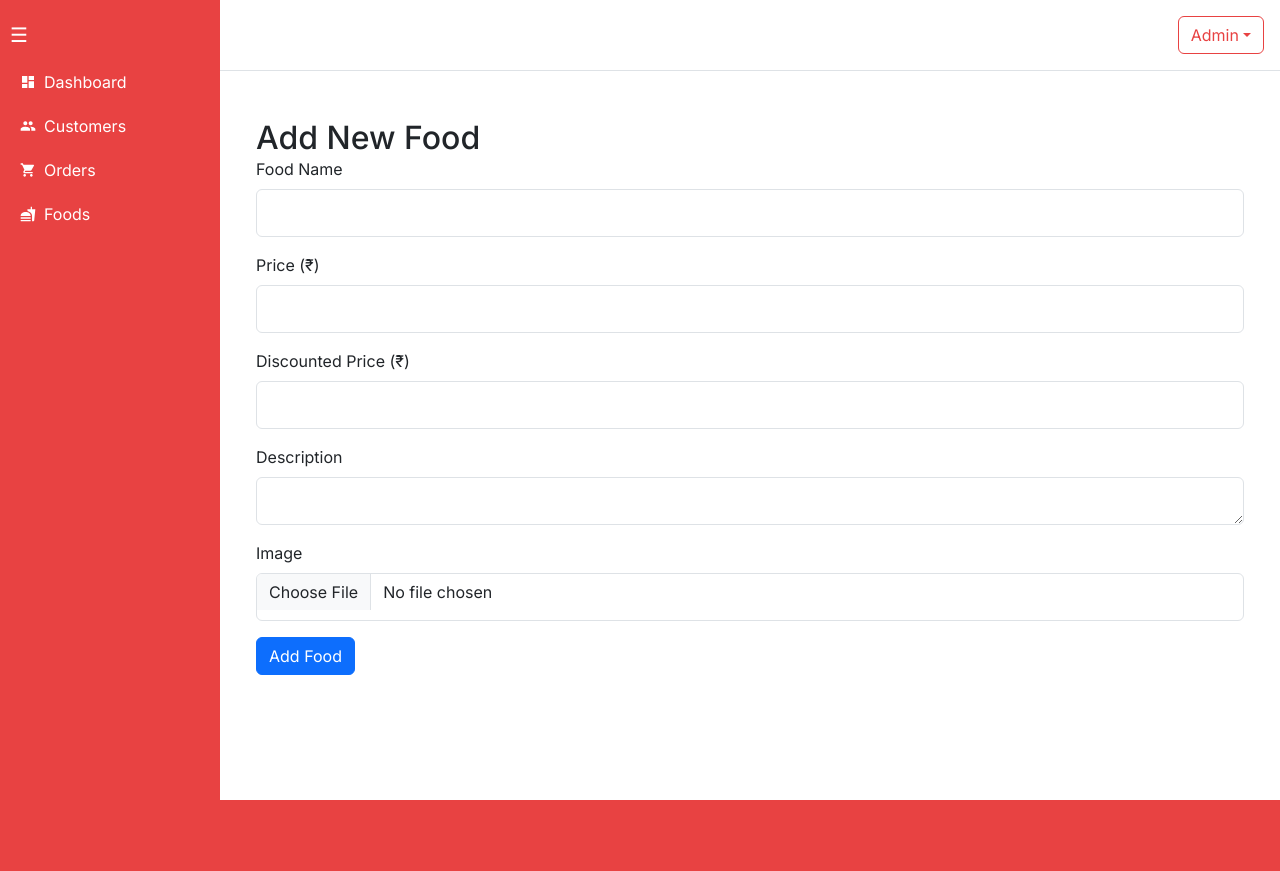
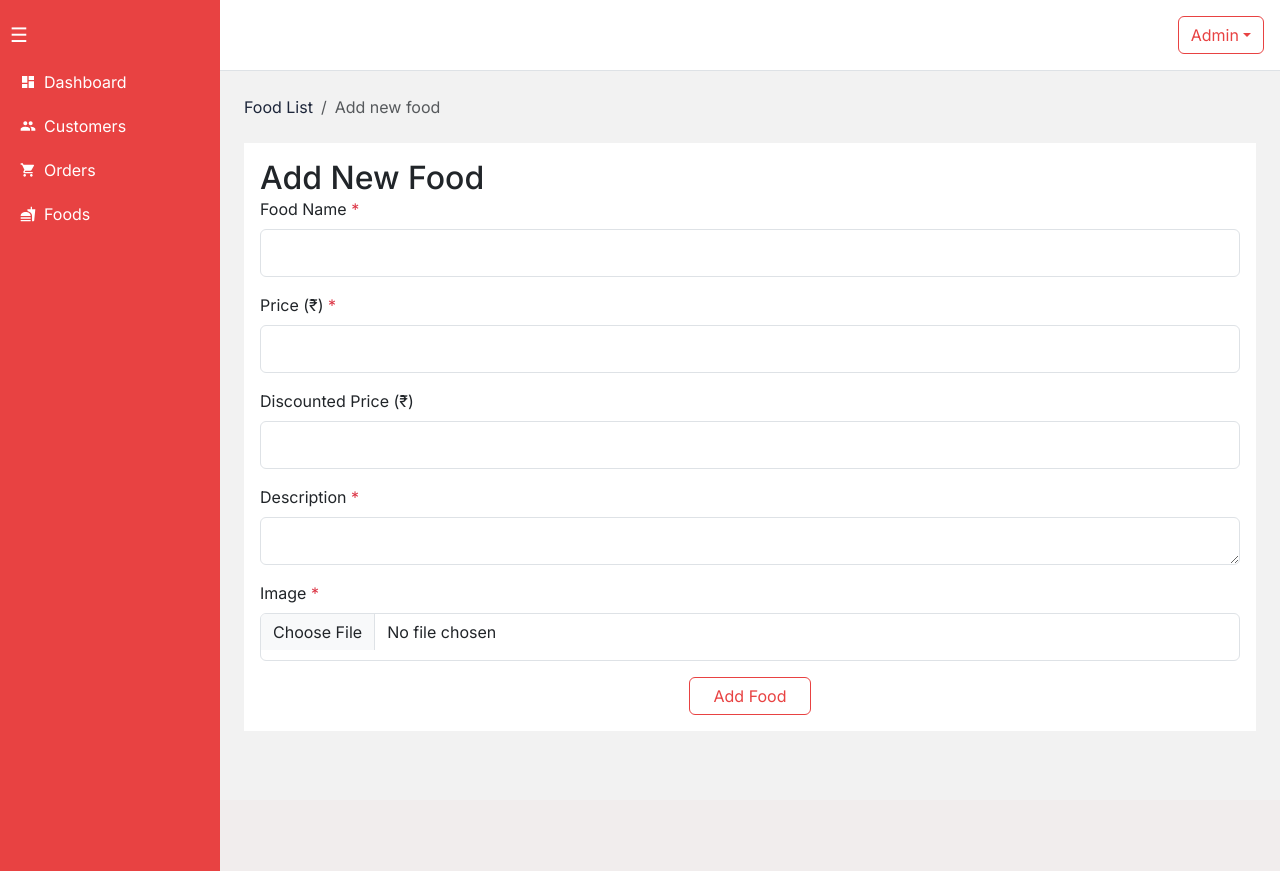
Before and after one commit to Dipakpathak164/food-app-react, a React (Vite) app in the folder food-app-frontend/: page /admin/add-food-items in a window 1280 px wide. Before the commit the page ends 800 px from the top, so only its background shows below. Built offline with nearby package versions, Linux system fonts and the light colour scheme.

Commit message:
add food worked

```diff
--- a/food-app-frontend/src/admin/Admin.css
+++ b/food-app-frontend/src/admin/Admin.css
@@ -68,3 +68,19 @@
     color: var(--blue-dark-primary);
     text-decoration: none;
   }
+  .btnDelete svg{
+    fill: var(--main-color-red) !important;
+    font-size: 22px;
+  }
+
+  .btnEdit svg{
+    fill: green !important;
+    font-size: 22px;
+  }
+  .outer_div{
+    background-color: #f2f2f2f8;
+    height: 100%;
+  }
+  .inner_div{
+    background-color: #fff;
+  }
--- a/food-app-frontend/src/admin/AdminLayout.jsx
+++ b/food-app-frontend/src/admin/AdminLayout.jsx
@@ -1,7 +1,7 @@
-// src/admin/AdminLayout.jsx
 import { Outlet, useNavigate } from 'react-router-dom';
 import Sidebar from './components/Sidebar';
 import { useAuth } from '../context/AuthContext';
+import { Toaster } from 'react-hot-toast'; // ✅ Import
 
 const AdminLayout = () => {
   const { user, logout } = useAuth();
@@ -27,7 +27,10 @@ const AdminLayout = () => {
           </div>
         </div>
 
-        <div className="p-4">
+        {/* ✅ Add Toaster Here */}
+        <Toaster position="top-right" toastOptions={{ duration: 3000 }} />
+
+        <div className="p-4 outer_div">
           <Outlet />
         </div>
       </div>
--- a/food-app-frontend/src/admin/components/Breadcrumbs.jsx
+++ b/food-app-frontend/src/admin/components/Breadcrumbs.jsx
@@ -1,4 +1,3 @@
-// src/admin/components/Breadcrumbs.jsx
 import { useLocation, Link } from 'react-router-dom';
 
 const Breadcrumbs = () => {
@@ -8,32 +7,37 @@ const Breadcrumbs = () => {
     dashboard: 'Dashboard',
     orders: 'Orders',
     customers: 'Customers',
-    foods:'Food List',
+    foods: 'Food List',
+    'add-food-items': 'Add new food',
+    // Add more mappings as needed
   };
 
-  const pathnames = location.pathname
+  let pathnames = location.pathname
     .split('/')
     .filter((x) => x && x !== 'admin');
+
+  // ✅ Manually insert virtual parent for certain pages
+  if (pathnames.includes('add-food-items') && !pathnames.includes('foods')) {
+    pathnames = ['foods', ...pathnames];
+  }
+
+  const generateLink = (index) => `/admin/${pathnames.slice(0, index + 1).join('/')}`;
 
   return (
     <nav aria-label="breadcrumb" className="mb-3">
       <ol className="breadcrumb">
-        <li className="breadcrumb-item">
-          <Link to="/admin/dashboard">Dashboard</Link>
-        </li>
+        {pathnames.map((name, index) => {
+          const isLast = index === pathnames.length - 1;
+          const routeTo = generateLink(index);
+          const label = breadcrumbMap[name] || name.charAt(0).toUpperCase() + name.slice(1);
 
-        {pathnames.map((name, index) => {
-          const routeTo = `/admin/${pathnames.slice(0, index + 1).join('/')}`;
-          const label = breadcrumbMap[name] || name.charAt(0).toUpperCase() + name.slice(1);
-          const isLast = index === pathnames.length - 1;
-
-          return isLast ? (
-            <li key={name} className="breadcrumb-item active" aria-current="page">
-              {label}
-            </li>
-          ) : (
-            <li key={name} className="breadcrumb-item">
-              <Link to={routeTo}>{label}</Link>
+          return (
+            <li
+              key={name}
+              className={`breadcrumb-item ${isLast ? 'active' : ''}`}
+              aria-current={isLast ? 'page' : undefined}
+            >
+              {isLast ? label : <Link to={routeTo}>{label}</Link>}
             </li>
           );
         })}
--- a/food-app-frontend/src/admin/pages/AddFood.jsx
+++ b/food-app-frontend/src/admin/pages/AddFood.jsx
@@ -1,7 +1,11 @@
 import { useState } from 'react';
 import axios from 'axios';
+import { toast } from 'react-hot-toast';
+import { useNavigate } from 'react-router-dom';
+import Breadcrumbs from '../components/Breadcrumbs';
 
 const AddFood = () => {
+  const navigate = useNavigate();
   const [formData, setFormData] = useState({
     name: '',
     price: '',
@@ -68,24 +72,31 @@ const AddFood = () => {
         headers: { 'Content-Type': 'multipart/form-data' },
       });
 
-      console.log('✅ Food added:', res.data);
-      alert('Food added successfully!');
+      toast.success('Food added successfully!');
+      console.log('Food added:', res.data);
+
+      // Reset form
       setFormData({ name: '', price: '', discountedPrice: '', description: '', image: null });
       setPreview(null);
+
+      // 🔁 Redirect after short delay
+      setTimeout(() => navigate('/admin/foods'), 1000);
     } catch (error) {
-      console.error('❌ Error adding food:', error);
-      alert('Failed to add food');
+      console.error('Error adding food:', error);
+      toast.error('Failed to add food');
     } finally {
       setIsSubmitting(false);
     }
   };
 
   return (
-    <div className="container mt-4">
+    <>
+    <Breadcrumbs />
+    <div className="container mt-4 inner_div p-3">
       <h2>Add New Food</h2>
       <form onSubmit={handleSubmit} encType="multipart/form-data">
         <div className="mb-3">
-          <label className="form-label">Food Name</label>
+          <label className="form-label">Food Name <span className='text-danger'>*</span></label>
           <input
             type="text"
             name="name"
@@ -97,7 +108,7 @@ const AddFood = () => {
         </div>
 
         <div className="mb-3">
-          <label className="form-label">Price (₹)</label>
+          <label className="form-label">Price (₹) <span className='text-danger'>*</span></label>
           <input
             type="number"
             name="price"
@@ -121,7 +132,7 @@ const AddFood = () => {
         </div>
 
         <div className="mb-3">
-          <label className="form-label">Description</label>
+          <label className="form-label">Description <span className='text-danger'>*</span></label>
           <textarea
             name="description"
             className="form-control"
@@ -132,7 +143,7 @@ const AddFood = () => {
         </div>
 
         <div className="mb-3">
-          <label className="form-label">Image</label>
+          <label className="form-label">Image <span className='text-danger'>*</span></label>
           <input
             type="file"
             name="image"
@@ -149,11 +160,14 @@ const AddFood = () => {
           </div>
         )}
 
-        <button type="submit" className="btn btn-primary" disabled={isSubmitting}>
+        <div className="text-center">
+        <button type="submit" className="btn btn-outline-primary px-4" disabled={isSubmitting}>
           {isSubmitting ? 'Adding...' : 'Add Food'}
         </button>
+        </div>
       </form>
     </div>
+    </>
   );
 };
 
--- a/food-app-frontend/src/admin/pages/FoodLists.jsx
+++ b/food-app-frontend/src/admin/pages/FoodLists.jsx
@@ -1,10 +1,15 @@
 import React, { useEffect, useState } from 'react';
 import axios from 'axios';
-import Breadcrumbs from '../components/Breadcrumbs';
 import { Link } from 'react-router-dom';
+import { toast } from 'react-hot-toast';
+import ConfirmModal from '../../components/ConfirmModal';
+
+import { MdEdit, MdDelete } from 'react-icons/md';
 
 const FoodLists = () => {
     const [foods, setFoods] = useState([]);
+    const [showModal, setShowModal] = useState(false);
+    const [foodToDelete, setFoodToDelete] = useState(null);
 
     useEffect(() => {
         fetchFoods();
@@ -13,27 +18,48 @@ const FoodLists = () => {
     const fetchFoods = async () => {
         try {
             const res = await axios.get('http://localhost:5000/api/foods');
-      setFoods(res.data); // Make sure your backend sends an array of food objects
+            setFoods(res.data);
         } catch (error) {
-      console.error('❌ Error fetching foods:', error);
+            toast.error('❌ Failed to fetch foods');
         }
     };
 
-  const handleDelete = async (id) => {
-    if (!window.confirm('Are you sure you want to delete this food?')) return;
+    const confirmDelete = (id) => {
+        setFoodToDelete(id);
+        setShowModal(true);
+    };
+
+
+    const handleDelete = async () => {
+        if (!foodToDelete) return;
+
+        const toastId = toast.loading('Deleting food...');
 
         try {
-      await axios.delete(`http://localhost:5000/api/foods/${id}`);
-      setFoods((prev) => prev.filter((food) => food.id !== id));
-    } catch (error) {
-      console.error('❌ Error deleting food:', error);
+            const res = await axios.delete(`http://localhost:5000/api/foods/${foodToDelete}`);
+            console.log("🧾 Delete response:", res);
+
+            // Confirm the response and message
+            if (res?.status === 200 && res.data?.message) {
+                toast.success('Food deleted successfully', { id: toastId });
+            } else {
+                toast.success('Deleted (no message in response)', { id: toastId });
+            }
+
+            setFoods((prev) => prev.filter((f) => f.id !== foodToDelete));
+        } catch (err) {
+            console.error('Delete error:', err);
+            toast.error('Failed to delete food', { id: toastId });
+        } finally {
+            setShowModal(false);
+            setFoodToDelete(null);
         }
     };
 
+
+
     return (
         <div className="container mt-4">
-      <Breadcrumbs />
-
             <div className="d-flex justify-content-between align-items-center mb-3">
                 <h3>Food List</h3>
                 <Link to="/admin/add-food-items" className="btn btn-success">Add New Food</Link>
@@ -48,7 +74,7 @@ const FoodLists = () => {
                         <th>Discounted Price (₹)</th>
                         <th>Description</th>
                         <th>Image</th>
-            <th>Actions</th>
+                        <th className='text-center'>Actions</th>
                     </tr>
                 </thead>
                 <tbody>
@@ -73,13 +99,15 @@ const FoodLists = () => {
                                         />
                                     )}
                                 </td>
-                <td>
-                  <Link to={`/admin/edit-food/${food.id}`} className="btn btn-sm btn-warning me-2">Edit</Link>
+                                <td className='text-center'>
+                                    <Link to={`/admin/edit-food/${food.id}`} className="btn me-2 btnEdit">
+                                    <MdEdit />
+                                    </Link>
                                     <button
-                    onClick={() => handleDelete(food.id)}
-                    className="btn btn-sm btn-danger"
+                                        onClick={() => confirmDelete(food.id)}
+                                        className="btn btnDelete"
                                     >
-                    Delete
+                                         <MdDelete />
                                     </button>
                                 </td>
                             </tr>
@@ -87,6 +115,17 @@ const FoodLists = () => {
                     )}
                 </tbody>
             </table>
+
+            {/* Bootstrap Modal */}
+            {showModal && (
+                <ConfirmModal
+                    show={showModal}
+                    title="Confirm Delete"
+                    message="Are you sure you want to delete this food item?"
+                    onClose={() => setShowModal(false)}
+                    onConfirm={handleDelete}
+                />
+            )}
         </div>
     );
 };
--- /dev/null
+++ b/food-app-frontend/src/components/ConfirmModal.jsx
@@ -0,0 +1,28 @@
+// components/ConfirmModal.jsx
+import React from 'react';
+
+const ConfirmModal = ({ show, title, message, onConfirm, onClose }) => {
+  if (!show) return null;
+
+  return (
+    <div className="modal show fade d-block" tabIndex="-1" style={{ backgroundColor: 'rgba(0,0,0,0.5)' }}>
+      <div className="modal-dialog modal-dialog-centered">
+        <div className="modal-content shadow">
+          <div className="modal-header">
+            <h5 className="modal-title">{title || 'Confirm'}</h5>
+            <button type="button" className="btn-close" onClick={onClose}></button>
+          </div>
+          <div className="modal-body">
+            <p>{message || 'Are you sure?'}</p>
+          </div>
+          <div className="modal-footer">
+            <button className="btn btn-secondary" onClick={onClose}>Cancel</button>
+            <button className="btn btn-danger" onClick={onConfirm}>Delete</button>
+          </div>
+        </div>
+      </div>
+    </div>
+  );
+};
+
+export default ConfirmModal;
```
Also changed, not shown: 16 other files (tests, documents, lock files or other folders). Lines whose indentation alone changed are shown as unchanged.
